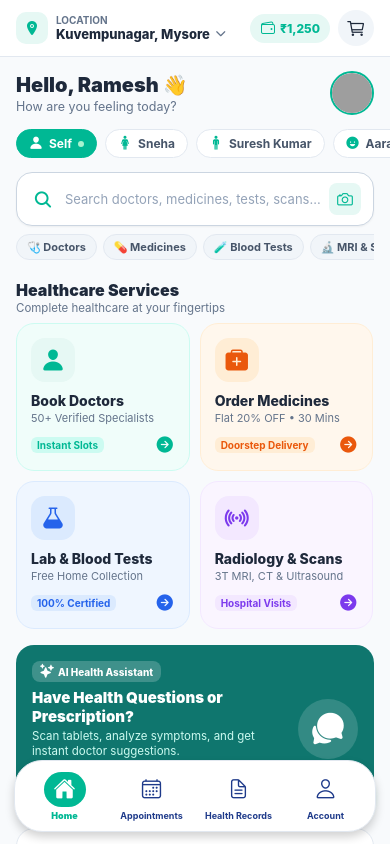
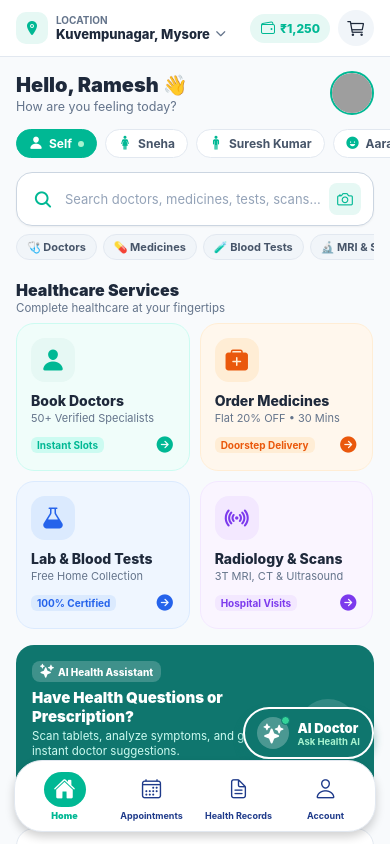
Before and after one commit to Navabharth-Technologies/Mediunify-patient-side-application-, a React Native app drawn with its web renderer: screen /MainApp in a window 390 px wide. Built offline with nearby package versions, Linux system fonts and the light colour scheme; some packages are replaced by stand-ins of ours; grey boxes are pictures that could not be loaded.

Commit message:
Elevate floating chatbot FAB above bottom navigation bar with active online badge

```diff
--- a/src/screens/home/HomeScreen.js
+++ b/src/screens/home/HomeScreen.js
@@ -766,16 +766,16 @@ const HomeScreen = ({ navigation }) => {
       <TouchableOpacity
         style={styles.floatingChatbotFab}
         onPress={() => navigation.navigate('Chatbot')}
-        activeOpacity={0.88}
+        activeOpacity={0.85}
       >
-        <View style={styles.fabIconWrap}>
+        <View style={styles.fabIconCircle}>
           <Ionicons name="sparkles" size={20} color="#FFFFFF" />
+          <View style={styles.fabOnlineBadge} />
         </View>
-        <View style={styles.fabTextWrap}>
-          <Text style={styles.fabTitle}>AI Care</Text>
-          <Text style={styles.fabSub}>Ask AI</Text>
+        <View style={styles.fabTextColumn}>
+          <Text style={styles.fabTitle}>AI Doctor</Text>
+          <Text style={styles.fabSub}>Ask Health AI</Text>
         </View>
-        <View style={styles.fabPulseDot} />
       </TouchableOpacity>
 
       {/* ==========================================
@@ -2301,51 +2301,56 @@ const styles = StyleSheet.create({
   // FLOATING CHATBOT FAB
   floatingChatbotFab: {
     position: 'absolute',
-    bottom: 24,
-    right: 18,
-    flexDirection: 'row',
-    alignItems: 'center',
-    backgroundColor: colors.primary,
-    paddingVertical: 10,
-    paddingHorizontal: 14,
+    bottom: 85,
+    right: 16,
+    flexDirection: 'row',
+    alignItems: 'center',
+    backgroundColor: '#0F766E',
+    paddingVertical: 8,
+    paddingHorizontal: 12,
     borderRadius: 30,
-    shadowColor: colors.primary,
-    shadowOffset: { width: 0, height: 4 },
-    shadowOpacity: 0.35,
-    shadowRadius: 8,
-    elevation: 8,
+    shadowColor: '#0F766E',
+    shadowOffset: { width: 0, height: 6 },
+    shadowOpacity: 0.45,
+    shadowRadius: 10,
+    elevation: 12,
     borderWidth: 2,
     borderColor: '#FFFFFF',
     gap: 8,
-    zIndex: 999,
-  },
-  fabIconWrap: {
-    width: 28,
-    height: 28,
-    borderRadius: 14,
-    backgroundColor: 'rgba(255, 255, 255, 0.2)',
+    zIndex: 9999,
+  },
+  fabIconCircle: {
+    width: 32,
+    height: 32,
+    borderRadius: 16,
+    backgroundColor: 'rgba(255, 255, 255, 0.25)',
     alignItems: 'center',
     justifyContent: 'center',
-  },
-  fabTextWrap: {
+    position: 'relative',
+  },
+  fabOnlineBadge: {
+    position: 'absolute',
+    top: -1,
+    right: -1,
+    width: 9,
+    height: 9,
+    borderRadius: 4.5,
+    backgroundColor: '#34D399',
+    borderWidth: 1.5,
+    borderColor: '#0F766E',
+  },
+  fabTextColumn: {
     justifyContent: 'center',
   },
   fabTitle: {
-    fontSize: 12.5,
-    fontWeight: '800',
+    fontSize: 13,
+    fontWeight: '900',
     color: '#FFFFFF',
   },
   fabSub: {
     fontSize: 9.5,
-    fontWeight: '600',
+    fontWeight: '700',
     color: '#A7F3D0',
-  },
-  fabPulseDot: {
-    width: 8,
-    height: 8,
-    borderRadius: 4,
-    backgroundColor: '#34D399',
-    marginLeft: 2,
   },
 
   // EMERGENCY MODAL OPTIONS
```
Also changed, not shown: dist/index.html, 2 other files.
